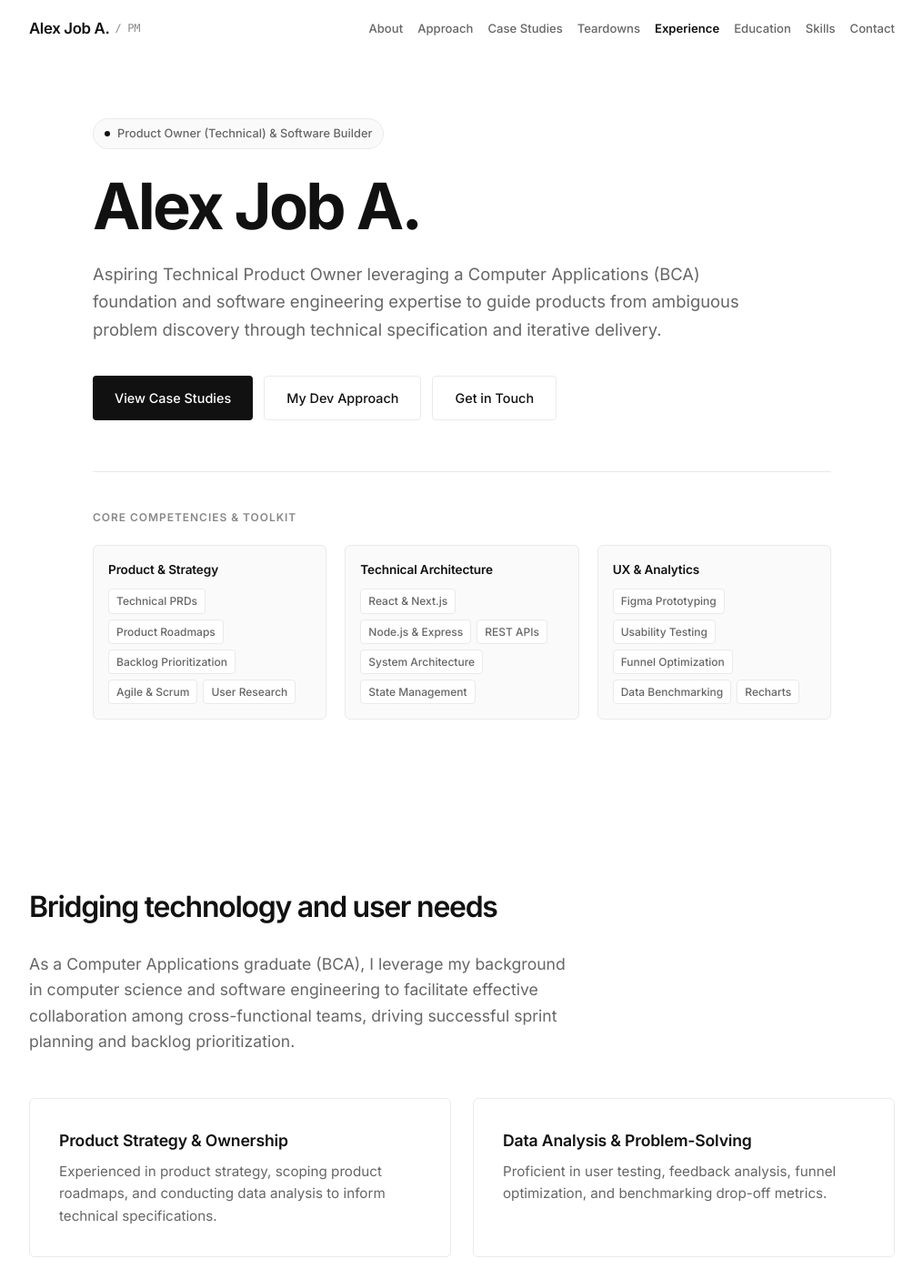
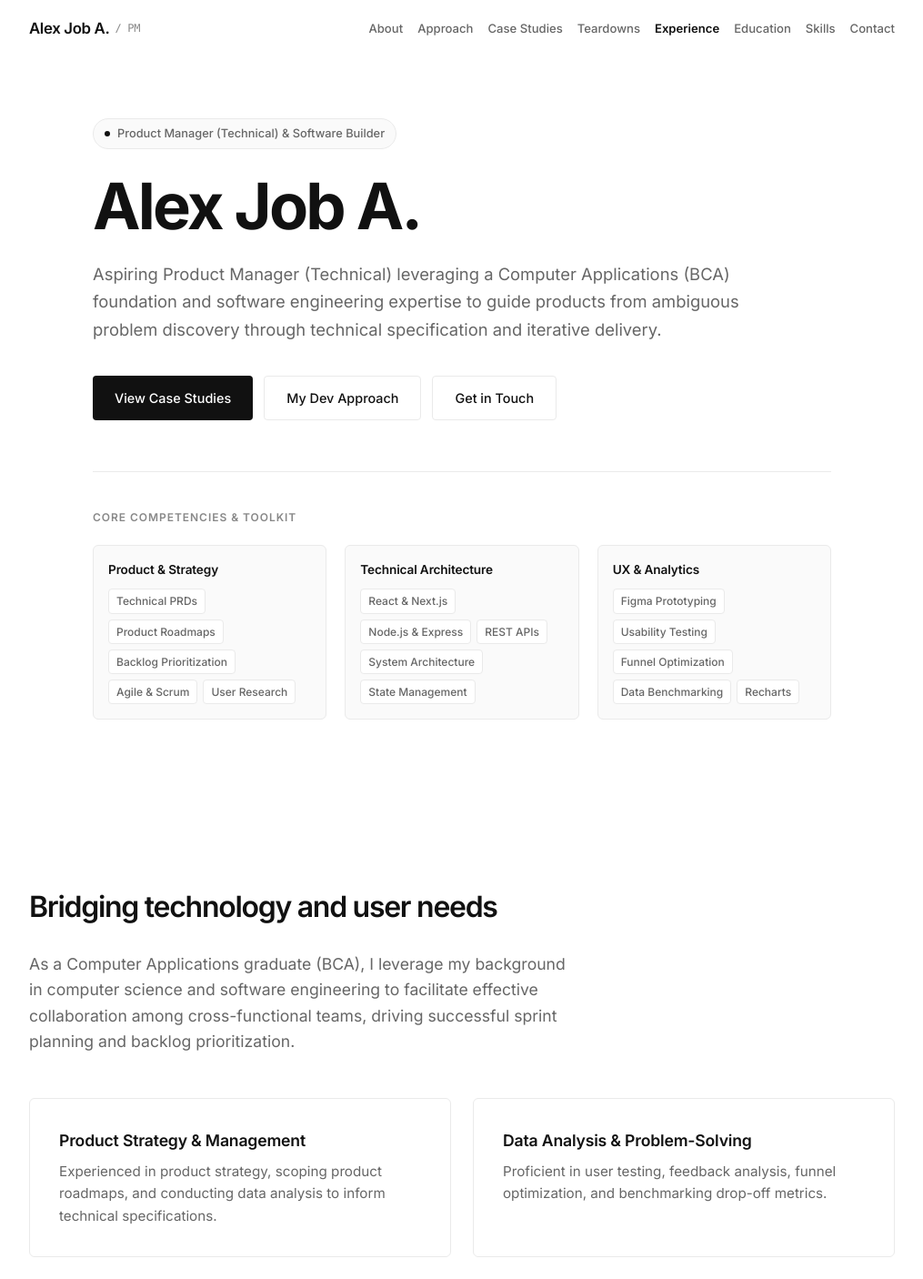
Before and after one commit to AlexBrighten/Alex-Job-Brighten, a Next.js app: page / in a window 1280 px wide. Shown: the top 1406 px of the page at 91% size, without its empty margins (132-1147 px from the left). Built offline with nearby package versions, Linux system fonts and the light colour scheme.

Commit message:
refactor(branding): update all role references from Product Owner (PO) to Product Manager (PM)

```diff
--- a/src/app/components/About.js
+++ b/src/app/components/About.js
@@ -5,7 +5,7 @@ import styles from "./About.module.css";
 const highlights = [
   {
     icon: "💡",
-    title: "Product Strategy & Ownership",
+    title: "Product Strategy & Management",
     description: "Experienced in product strategy, scoping product roadmaps, and conducting data analysis to inform technical specifications.",
   },
   {
--- a/src/app/components/CaseStudies.js
+++ b/src/app/components/CaseStudies.js
@@ -8,7 +8,7 @@ const caseStudies = [
     id: "elyon",
     title: "Elyon Luxury E-Commerce",
     subtitle: "Real-Time Inventory Synchronization & High-Conversion Checkout Flow",
-    role: "Technical Product Owner & MERN Engineer",
+    role: "Technical Product Manager & Full-Stack Builder",
     timeline: "2025",
     tags: ["Product Architecture", "MERN Stack", "Socket.io", "Firebase Auth", "Real-Time Telemetry"],
     summary:
--- a/src/app/components/Contact.js
+++ b/src/app/components/Contact.js
@@ -82,7 +82,7 @@ export default function Contact() {
             <p className={styles.footerText}>
               Designed & built by Alex Job A · {new Date().getFullYear()}
             </p>
-            <p className={styles.footerSub}>Aspiring Product Owner</p>
+            <p className={styles.footerSub}>Aspiring Product Manager</p>
           </div>
         </div>
       </footer>
--- a/src/app/components/Education.js
+++ b/src/app/components/Education.js
@@ -8,7 +8,7 @@ const educationDetails = {
   degree: "Bachelor of Computer Applications (BCA)",
   track: "Computer Science Track",
   gradDate: "Jun 2026",
-  grade: "First-Class Equivalent Grade | CGPA: 7.53 / 10.0",
+  grade: "CGPA: 7.53 / 10.0",
   coursework: [
     "Software Engineering",
     "Data Structures & Algorithms",
@@ -20,7 +20,7 @@ const educationDetails = {
   highlights: [
     "Built foundational technical literacy in computer science principles, enabling fluent communication with engineering squads and rigorous technical PRD authoring.",
     "Combined core software engineering coursework with active leadership roles across university symposiums and in-house product teams.",
-    "Available for Graduate Product Owner / Technical PM roles (2026 - 2027)."
+    "Available for Associate Product Manager (APM) / Technical PM roles (2026 - 2027)."
   ]
 };
 
@@ -32,7 +32,7 @@ export default function Education() {
           <span className={styles.sectionBadge}>Academic Background</span>
           <h2 className="section-title">Education &amp; Foundations</h2>
           <p className="section-subtitle">
-            Formal grounding in computer science and software engineering that powers my technical product ownership.
+            Formal grounding in computer science and software engineering that powers my technical product management.
           </p>
         </div>
 
--- a/src/app/components/Hero.js
+++ b/src/app/components/Hero.js
@@ -23,7 +23,7 @@ export default function Hero() {
       <div className={`container ${styles.heroInner}`}>
         <div className={styles.badge}>
           <span className={styles.badgeDot} />
-          <span>Product Owner (Technical) &amp; Software Builder</span>
+          <span>Product Manager (Technical) &amp; Software Builder</span>
         </div>
 
         <h1 className={styles.title}>
@@ -31,7 +31,7 @@ export default function Hero() {
         </h1>
 
         <p className={styles.subtitle}>
-          Aspiring Technical Product Owner leveraging a Computer Applications (BCA) foundation and software engineering expertise to guide products from ambiguous problem discovery through technical specification and iterative delivery.
+          Aspiring Product Manager (Technical) leveraging a Computer Applications (BCA) foundation and software engineering expertise to guide products from ambiguous problem discovery through technical specification and iterative delivery.
         </p>
 
         <div className={styles.ctas}>
--- a/src/app/components/Skills.js
+++ b/src/app/components/Skills.js
@@ -5,7 +5,7 @@ import styles from "./Skills.module.css";
 const skillCategories = [
   {
     num: "01",
-    title: "Product Strategy & Ownership",
+    title: "Product Strategy & Management",
     skills: [
       { name: "Product Strategy & Scoping", level: 90 },
       { name: "Product Roadmaps & Timelines", level: 85 },
@@ -58,7 +58,7 @@ export default function Skills() {
           Technical &amp; Product Competencies
         </h2>
         <p className="section-subtitle">
-          A blend of strategic product ownership, qualitative user empathy, and software engineering fluency that enables end-to-end delivery.
+          A blend of strategic product management, qualitative user empathy, and software engineering fluency that enables end-to-end delivery.
         </p>
 
         <div className={styles.skillGrid}>
```
